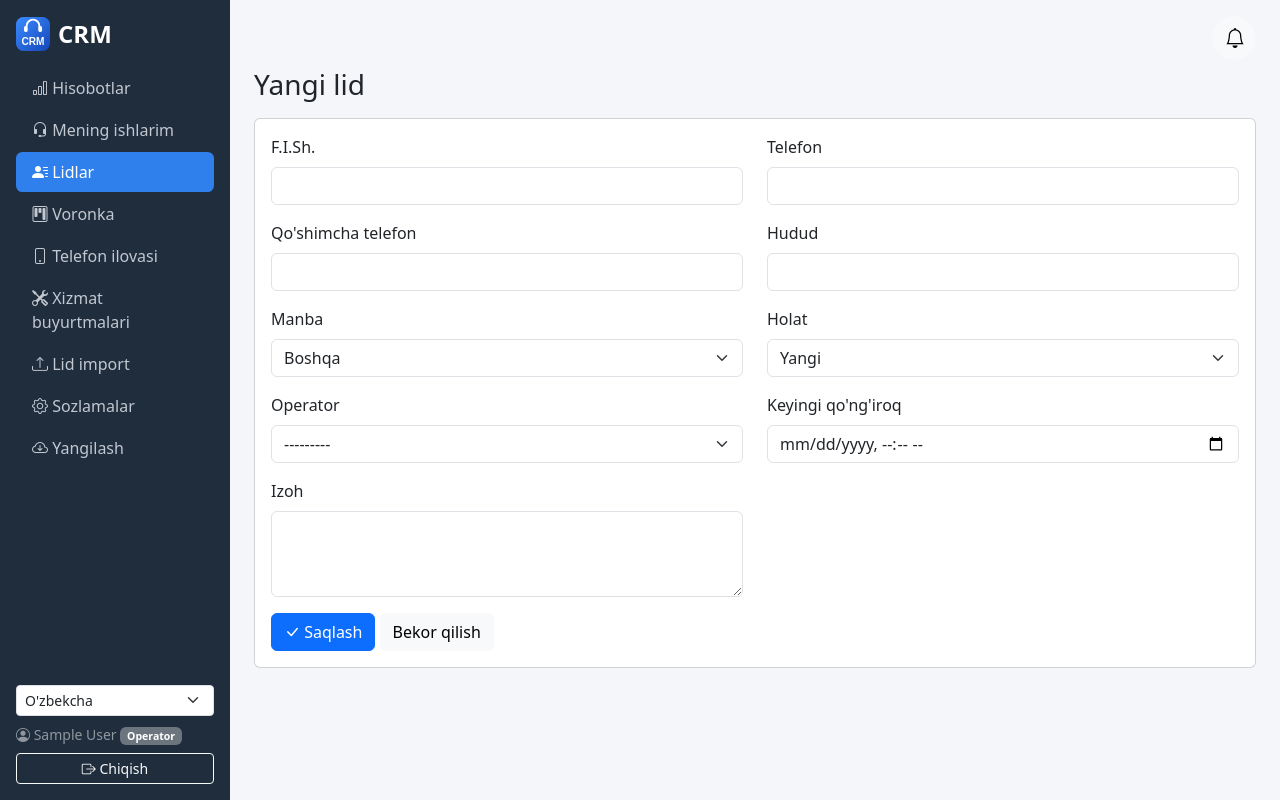
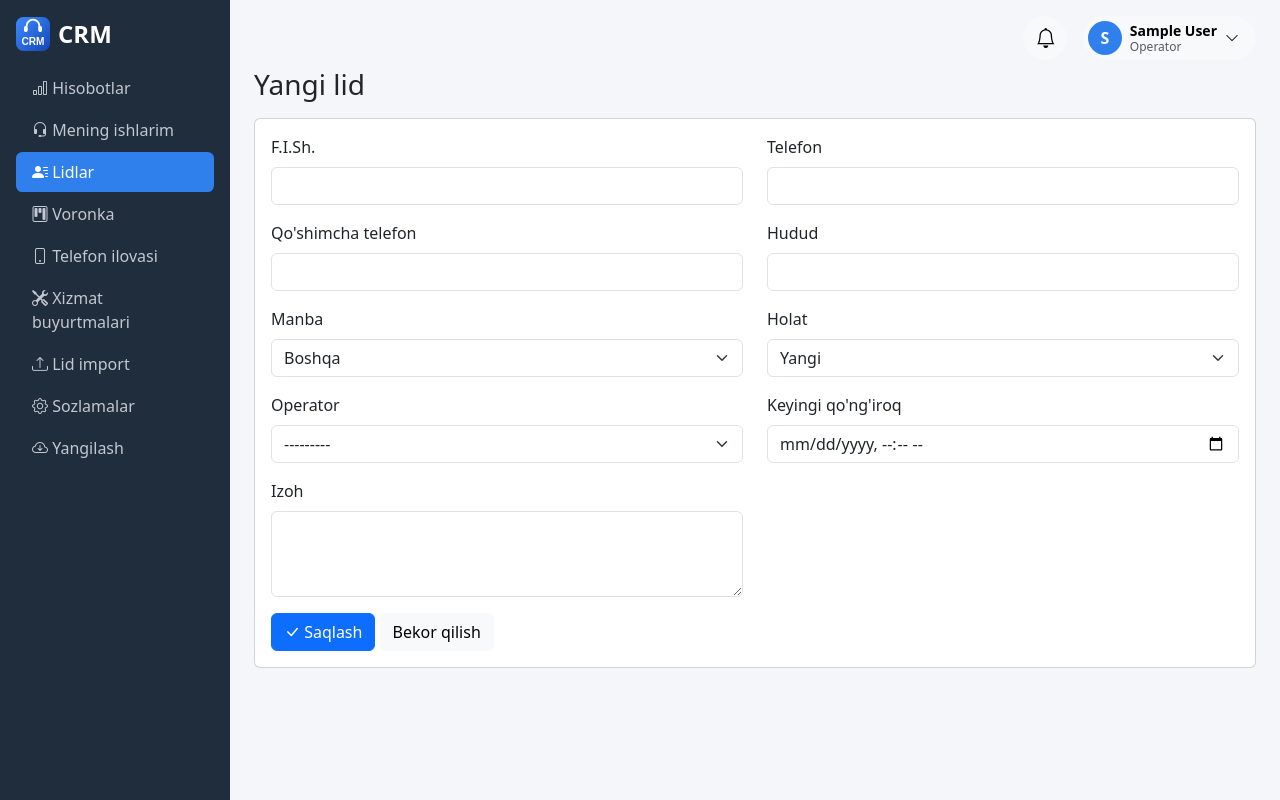
Before and after one commit to ndoston1202-glitch/crm, a Django app: page /leads/new/ in a window 1280 px wide. Run offline with Django 5.2, Linux system fonts and the light colour scheme; the visitor is signed in with stand-in values (Sample User, id 1); data comes from the database, SQL or seed files in the repository; data that the repository does not hold is empty; some libraries are stand-ins or nearby versions.

Commit message:
Foydalanuvchi menyusi (til, chiqish) yuqori o'ngga, qo'ng'iroqcha yoniga ko'chirildi
Co-Authored-By: Claude Opus 5.5 <noreply@anthropic.com>
Claude-Session: https://claude.ai/code/session_01MFncvnnXuY1zAkPHqtYaJw

```diff
--- a/static/css/crm.css
+++ b/static/css/crm.css
@@ -18,3 +18,5 @@ body { background: #f4f6f9; }
 .bell-ring { animation: ring .25s ease-in-out 4; }
 @keyframes ring { 0%,100% { transform: rotate(0); } 25% { transform: rotate(15deg); } 75% { transform: rotate(-15deg); } }
 @media (max-width: 480px) { .bell-menu { width: calc(100vw - 32px); } }
+.user-btn { height: 44px; }
+.avatar { width: 34px; height: 34px; border-radius: 50%; background: #2f80ed; color: #fff; display: inline-flex; align-items: center; justify-content: center; font-weight: 600; }
--- a/templates/base.html
+++ b/templates/base.html
@@ -38,19 +38,6 @@
       <li><a class="nav-link {% nav_active 'update' %}" href="{% url 'system:update' %}"><i class="bi bi-cloud-arrow-down"></i> {% trans "Yangilash" %}</a></li>
       {% endif %}
     </ul>
-    <div class="mt-auto pt-3 text-white-50 small">
-      <form action="{% url 'set_language' %}" method="post" class="mb-2">{% csrf_token %}
-        <input type="hidden" name="next" value="{{ request.get_full_path }}">
-        <select name="language" class="form-select form-select-sm" onchange="this.form.submit()">
-          {% get_available_languages as LANGUAGES %}
-          {% for code, name in LANGUAGES %}<option value="{{ code }}" {% if code == LANG %}selected{% endif %}>{{ name }}</option>{% endfor %}
-        </select>
-      </form>
-      <div><i class="bi bi-person-circle"></i> {{ user }} <span class="badge bg-secondary">{{ user.get_role_display }}</span></div>
-      <form action="{% url 'logout' %}" method="post" class="mt-2">{% csrf_token %}
-        <button class="btn btn-sm btn-outline-light w-100"><i class="bi bi-box-arrow-right"></i> {% trans "Chiqish" %}</button>
-      </form>
-    </div>
   </nav>
   <main class="flex-grow-1 p-4 pt-3" style="min-width:0">
     <div class="d-flex justify-content-end align-items-center mb-2 gap-3">
@@ -65,6 +52,27 @@
             <button class="btn btn-link btn-sm p-0" id="bell-read-all">{% trans "Hammasini o'qildi" %}</button>
           </div>
           <div id="bell-list"><div class="text-muted small p-3">{% trans "Bildirishnomalar yo'q" %}</div></div>
+        </div>
+      </div>
+      <div class="dropdown">
+        <button class="btn btn-light d-flex align-items-center gap-2 rounded-pill ps-1 pe-3 user-btn" data-bs-toggle="dropdown">
+          <span class="avatar">{{ user.get_full_name|default:user.username|slice:":1"|upper }}</span>
+          <span class="text-start lh-sm d-none d-sm-block"><span class="d-block fw-semibold small">{{ user }}</span><span class="d-block text-muted" style="font-size:.75rem">{{ user.get_role_display }}</span></span>
+          <i class="bi bi-chevron-down small"></i>
+        </button>
+        <div class="dropdown-menu dropdown-menu-end shadow p-2" style="min-width:230px">
+          <form action="{% url 'set_language' %}" method="post" class="px-2 pb-2">{% csrf_token %}
+            <input type="hidden" name="next" value="{{ request.get_full_path }}">
+            <label class="form-label small text-muted mb-1"><i class="bi bi-translate"></i> {% trans "Til" %}</label>
+            <select name="language" class="form-select form-select-sm" onchange="this.form.submit()">
+              {% get_available_languages as LANGUAGES %}
+              {% for code, name in LANGUAGES %}<option value="{{ code }}" {% if code == LANG %}selected{% endif %}>{{ name }}</option>{% endfor %}
+            </select>
+          </form>
+          <div class="dropdown-divider"></div>
+          <form action="{% url 'logout' %}" method="post">{% csrf_token %}
+            <button class="dropdown-item text-danger rounded"><i class="bi bi-box-arrow-right"></i> {% trans "Chiqish" %}</button>
+          </form>
         </div>
       </div>
     </div>
--- a/tools/compile_translations.py
+++ b/tools/compile_translations.py
@@ -202,6 +202,7 @@ RU = {
     "Yuklash": "Загрузить",
     "iPhone qo'ng'iroq yozuvlarini boshqa ilovalarga bermaydi, shuning uchun avtomatik yuklash imkonsiz. Yozuvni lid kartasidagi «Yozuvni qo'lda yuklash» orqali yuklang.":
         "iPhone не даёт другим приложениям доступ к записям звонков, поэтому автозагрузка невозможна. Загрузите запись через «Загрузить запись вручную» в карточке лида.",
+    "Til": "Язык",
     "ATS orqali qo'ng'iroqlar yo'q": "Звонков через АТС нет",
     "ATS xatosi: %(e)s": "Ошибка АТС: %(e)s",
     "ATS: javob / jami": "АТС: отвечено / всего",
```
Also changed, not shown: locale/ru/LC_MESSAGES/django.po, 1 other file.
